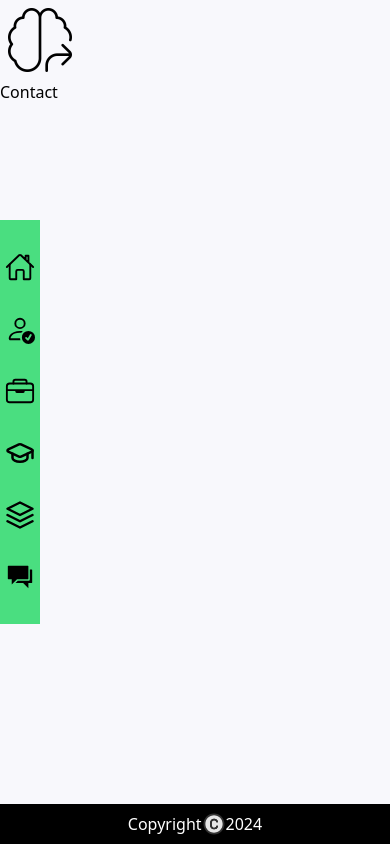
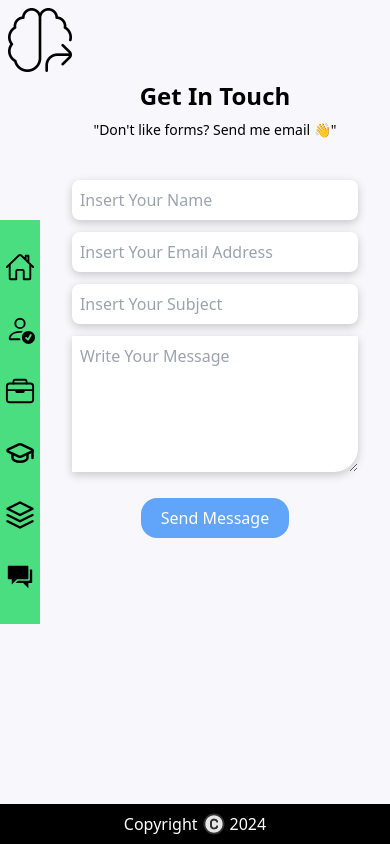
Before and after one commit to Sugambaj7/React-Portfolio, a React (Vite) app: page /contact in a window 390 px wide. Built offline with nearby package versions, Linux system fonts and the light colour scheme.

Commit message:
made contact us section and make it responsive

```diff
--- a/src/assets/css/Services.css
+++ b/src/assets/css/Services.css
@@ -2,3 +2,10 @@
     transform: translateY(-10px);
     transition: all 0.3s ease;
 }
+@media screen and (max-width: 718px){
+    .services__card:hover{
+        transform: translatex(-20px);
+        transition: all 0.3s ease;
+    }
+
+}
--- a/src/components/About.jsx
+++ b/src/components/About.jsx
@@ -8,7 +8,7 @@ const About = () => {
         <h2 className="text-2xl font-bold md:text-3xl lg:text-4xl">About me</h2>
       </div>
 
-      <div className="flex flex-col mt-10 ml-7 mr-7 mb-8 sm:flex-row sm:mt-2 sm:mr-2 sm:ml-1 lg:flex-col lg:items-center lg:w-[70%] lg:mt-16">
+      <div className="flex flex-col mt-10 ml-7 mr-7 mb-8 sm:flex-row sm:mt-2 sm:mr-2 sm:ml-1 lg:flex-col lg:items-center lg:w-[70%] lg:mt-12">
         <div className="w-full flex justify-center sm:items-center sm:w-[50%]">
           <div className="w-24 h-24 rounded-full md:w-28 md:h-28 lg:w-36 lg:h-36">
             <img
@@ -29,7 +29,9 @@ const About = () => {
           </div>
           <div className="about___skills flex flex-col items-center mx-4 mb-9 mt-8 px-4 py-4 bg-white shadow-[0_3px_10px_rgb(0,0,0,0.2)] rounded md:flex-1 lg:px-6 lg:py-6">
             <div className="w-full mb-2">
-              <h3 className="font-bold text-xl mb-4 sm:text-2xl lg:text-3xl lg:mb-6">Skills</h3>
+              <h3 className="font-bold text-xl mb-4 sm:text-2xl lg:text-3xl lg:mb-6">
+                Skills
+              </h3>
             </div>
             <div className="skills__data w-full mb-2 lg:mb-4">
               <div className=" skills__title flex justify-between md:mb-2 lg:mb-4">
--- a/src/components/Contact.jsx
+++ b/src/components/Contact.jsx
@@ -1,7 +1,58 @@
 import React from "react";
 
 const Contact = () => {
-  return <div>Contact</div>;
+  return (
+    <div className="ml-12 mr-2 flex flex-col justify-center sm:ml-24">
+      <div>
+        <h3 className="text-2xl font-bold text-center md:text-3xl lg:text-4xl">Get In Touch</h3>
+        <p className="mt-2 block text-center text-sm sm:text-md lg:text-lg lg:mt-4">
+          "Don't like forms? Send me email 👋"
+        </p>
+      </div>
+      <div className="mt-8 mb-14 flex flex-col sm:items-center">
+        <form
+          className="p-2 flex flex-col items-center sm:w-[50%] md:w-[60%] lg:w-[60%]"
+          action=""
+        >
+          <div className="w-[90%] flex flex-col lg:flex-row lg:h-12">
+            <input
+              className="p-2 rounded-lg shadow-[0_3px_10px_rgb(0,0,0,0.2)] focus:outline-none lg:text-lg flex-1"
+              type="text"
+              placeholder="Insert Your Name"
+              required
+            />
+            <input
+              className="mt-3 p-2 rounded-lg shadow-[0_3px_10px_rgb(0,0,0,0.2)] focus:outline-none lg:text-lg flex-1 lg:ml-2 lg:mt-0"
+              type="text"
+              placeholder="Insert Your Email Address"
+              required
+            />
+          </div>
+          <div className="w-[90%] mt-3 lg:h-12">
+            <input
+              className="w-full p-2 rounded-lg shadow-[0_3px_10px_rgb(0,0,0,0.2)] focus:outline-none lg:text-lg"
+              type="text"
+              placeholder="Insert Your Subject"
+              required
+            />
+          </div>
+          <div className="w-[90%] mt-3 ">
+            <textarea
+              className="w-full p-2 rounded-br-3xl shadow-[0_3px_10px_rgb(0,0,0,0.2)] focus:outline-none lg:text-lg"
+              placeholder="Write Your Message"
+              rows={5}
+              required
+            ></textarea>
+          </div>
+          <div className="w-[90%] mt-5 flex justify-center">
+            <button className="bg-blue-400 px-5 py-2 text-white rounded-2xl">
+              Send Message
+            </button>
+          </div>
+        </form>
+      </div>
+    </div>
+  );
 };
 
 export default Contact;
--- a/src/components/Home.jsx
+++ b/src/components/Home.jsx
@@ -4,6 +4,7 @@ import { IoLogoInstagram } from "react-icons/io";
 import { FaFacebook } from "react-icons/fa";
 import { FaLinkedin } from "react-icons/fa";
 import { FaXTwitter } from "react-icons/fa6";
+import { Link } from "react-router-dom";
 import "../assets/css/Home.css";
 
 const Home = () => {
@@ -48,7 +49,9 @@ const Home = () => {
           </li>
         </ul>
       </div>
-      <button className="bg-black py-1 px-3 rounded text-white">Hire Me</button>
+      <button className="bg-black py-1 px-3 rounded text-white">
+        <Link to="/contact">Hire Me</Link>
+      </button>
     </div>
   );
 };
--- a/src/components/Layout.jsx
+++ b/src/components/Layout.jsx
@@ -2,6 +2,7 @@ import React from "react";
 import { Outlet } from "react-router-dom";
 import SideBar from "./sidebar/SideBar";
 import Logo from "../assets/shareknowledge.png";
+import Logo2 from "../assets/mind-share.png";
 import Footer from "./footer/Footer";
 
 const Layout = () => {
--- a/src/components/WorkCard.jsx
+++ b/src/components/WorkCard.jsx
@@ -17,8 +17,10 @@ const WorkCard = (props) => {
       </div>
 
       <h3 className="work__category rounded-b-2xl ">{props.category}</h3>
-      <p className="work__title text-center pl-2 pr-2 sm:text-lg sm:pl-3 sm:pr-3 sm:top-12">{props.title}</p>
-      <a className="work__button flex justify-center items-center text-md sm:h-8 sm:w-8 sm:text-xl" href="#">
+      <p className="work__title text-center pl-2 pr-2 sm:text-lg sm:pl-3 sm:pr-3 sm:top-12">
+        {props.title}
+      </p>
+      <a href="#" className="work__button flex justify-center items-center text-md sm:h-8 sm:w-8 sm:text-xl">
         <FiLink />
       </a>
     </div>
--- a/src/components/footer/Footer.jsx
+++ b/src/components/footer/Footer.jsx
@@ -5,9 +5,9 @@ const Footer = () => {
   const currentDate = new Date();
   const currentYear = currentDate.getFullYear();
   return (
-    <div className="bg-black flex justify-center h-full w-full pt-2 pb-2">
+    <div className="bg-black flex flex-col items-center h-full w-full pt-2 pb-2">
       <p className="text-white flex flex-row">
-        Copyright <AiTwotoneCopyrightCircle className="text-2xl" />
+        Copyright <AiTwotoneCopyrightCircle className="text-2xl mx-1" />
         {currentYear}
       </p>
     </div>
```
Also changed, not shown: src/assets/mind-share.png (added).
